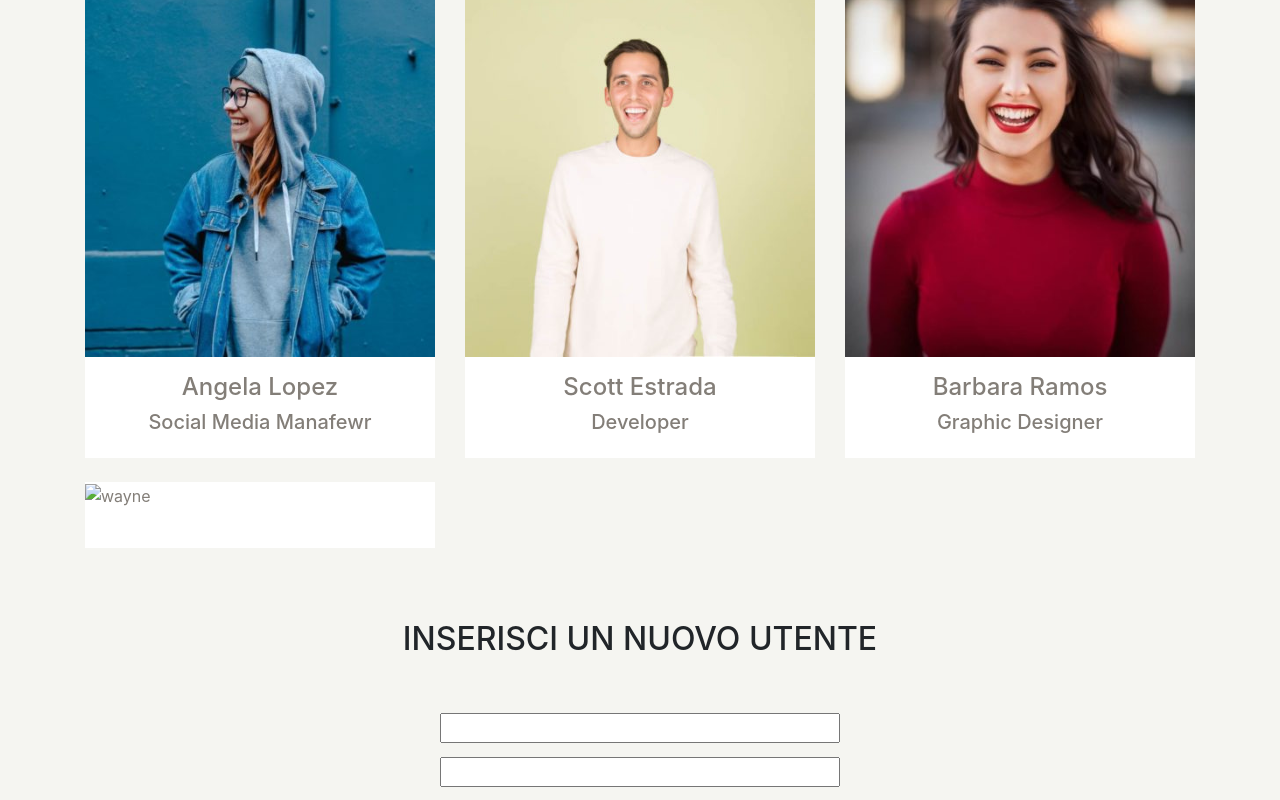
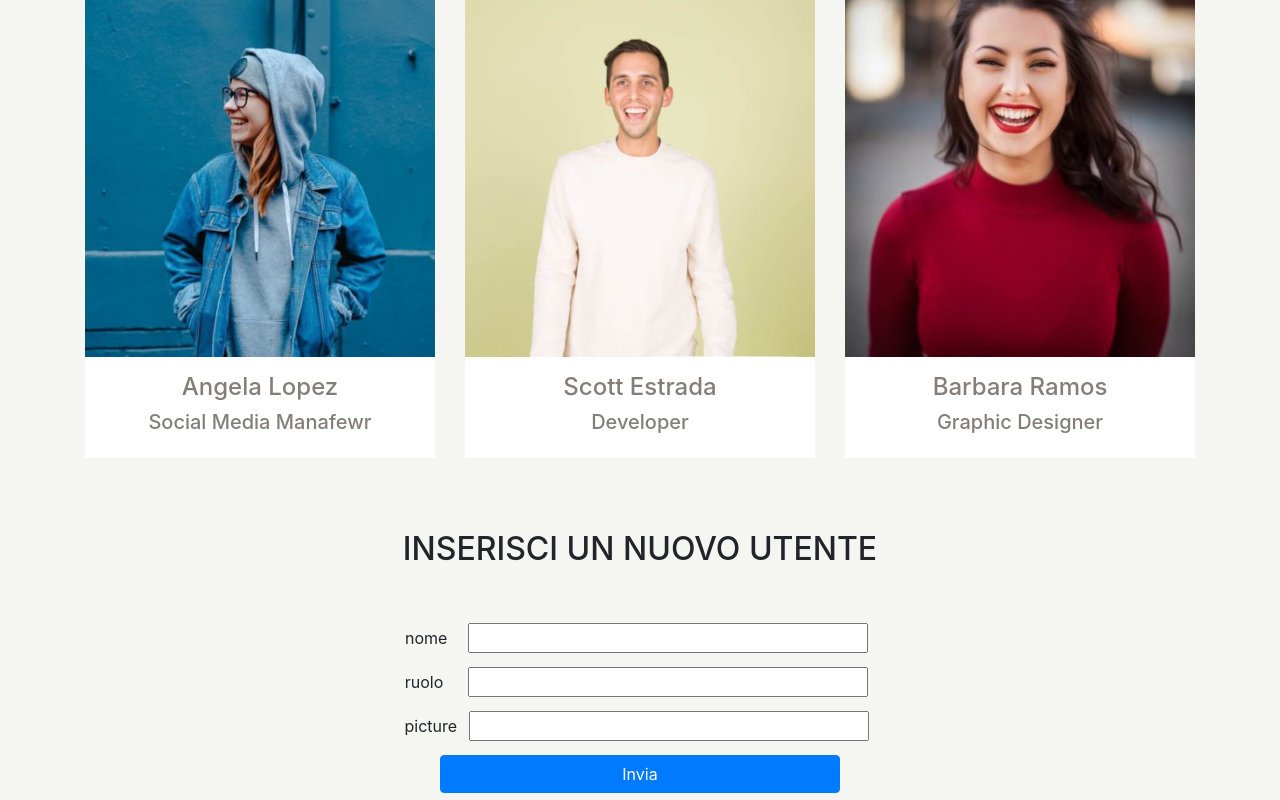
Before and after one commit to fcarrara24/js-our-team, a plain HTML site: page index.html in a window 1280 px wide. Both pictures are taken after a click on the element "Invia". Shown: the part 704-1504 px from the top of the page. Drawn offline with nearby package versions, Linux system fonts and the light colour scheme.

Commit message:
verified that input is inserted

```diff
--- a/index.html
+++ b/index.html
@@ -7,6 +7,9 @@
     <link rel="stylesheet" href="https://cdn.jsdelivr.net/npm/bootstrap@4.4.1/dist/css/bootstrap.min.css"
         integrity="sha384-Vkoo8x4CGsO3+Hhxv8T/Q5PaXtkKtu6ug5TOeNV6gBiFeWPGFN9MuhOf23Q9Ifjh" crossorigin="anonymous">
     <link rel="stylesheet" href="css/style.css">
+    <link rel="stylesheet" href="https://cdnjs.cloudflare.com/ajax/libs/font-awesome/6.4.2/css/all.min.css"
+        integrity="sha512-z3gLpd7yknf1YoNbCzqRKc4qyor8gaKU1qmn+CShxbuBusANI9QpRohGBreCFkKxLhei6S9CQXFEbbKuqLg0DA=="
+        crossorigin="anonymous" referrerpolicy="no-referrer" />
     <title>Document</title>
 </head>
 
@@ -27,11 +30,20 @@
         </div>
 
         <!-- adding a new member to the team -->
-        <div class="inputManagment d-flex flex-column">
+        <div class="inputManagment d-flex flex-column align-items-center" id="inputManager">
             <h2 class="text-center m-5">INSERISCI UN NUOVO UTENTE</h2>
-            <input type="text" name="name" id="name" text="" class="input">
-            <input type="text" name="role" id="role" text="" class="input">
-            <input type="text" name="picture" id="picture" text="" class="input">
+            <div class="wrapper">
+                <label for="name" class="text-center">nome&nbsp;&nbsp;</label>
+                <input type="text" name="name" id="name" text="" class="input">
+            </div>
+            <div class="wrapper">
+                <label for="role" class="text-center">ruolo&nbsp;&nbsp;&nbsp;</label>
+                <input type="text" name="role" id="role" text="" class="input">
+            </div>
+            <div class="wrapper">
+                <label for="picture" class="text-center">picture</label>
+                <input type="text" name="picture" id="picture" text="" class="input">
+            </div>
             <div class="btn btn-primary" id="send">Invia</div>
         </div>
     </main>
--- a/js/script.js
+++ b/js/script.js
@@ -7,32 +7,32 @@ const employee = [
     {
         name: "Wayne Barnett",
         role: "Founder & CEO",
-        picture: "wayne-barnett-founder-ceo.jpg",
+        picture: "img/wayne-barnett-founder-ceo.jpg",
     },
     {
         name: "Angela Caroll",
         role: "Chief Editor",
-        picture: "angela-caroll-chief-editor.jpg",
+        picture: "img/angela-caroll-chief-editor.jpg",
     },
     {
         name: "Walter Gordon",
         role: "Office Manager",
-        picture: "walter-gordon-office-manager.jpg",
+        picture: "img/walter-gordon-office-manager.jpg",
     },
     {
         name: "Angela Lopez",
         role: "Social Media Manafewr",
-        picture: "angela-lopez-social-media-manager.jpg",
+        picture: "img/angela-lopez-social-media-manager.jpg",
     },
     {
         name: "Scott Estrada",
         role: "Developer",
-        picture: "scott-estrada-developer.jpg",
+        picture: "img/scott-estrada-developer.jpg",
     },
     {
         name: "Barbara Ramos",
         role: "Graphic Designer",
-        picture: "barbara-ramos-graphic-designer.jpg",
+        picture: "img/barbara-ramos-graphic-designer.jpg",
     },
 
 
@@ -63,7 +63,7 @@ function printToScreen() {
     for (let employer of employee) {
         outHtml += `<div class="col-4  border-0 pb-4">
         <div class="innerCard">
-            <img class="w-100" src="img/${employer.picture}" alt="wayne">
+            <img class="w-100" src="${employer.picture}" alt="wayne">
                 <div class="cardContent py-3">
                     <h4 class="cardName text-capitalize text-center">${employer.name}</h4>
                     <h5 class="cardRole text-capitalize text-center">${employer.role}</h5>
@@ -80,6 +80,12 @@ const sendBtn = document.getElementById('send');
 //add a triggering method
 sendBtn.addEventListener('click', () => {
     const valueList = document.getElementsByClassName('input');
+    if (!validValues(valueList)) {
+        for (let i = 0; i < valueList.length; i++) {
+            valueList[i].value = ''
+        }
+        return;
+    }
     employee.push({
         name: valueList[0].value,
         role: valueList[1].value,
@@ -96,3 +102,13 @@ function reset(valueList) {
         valueList[i].value = '';
     }
 }
+
+function validValues(valueList) {
+    for (let i = 0; i < valueList.length; i++) {
+        //value not found
+        if (!valueList[i].value) {
+            return false
+        }
+    }
+    return true;
+}
```
